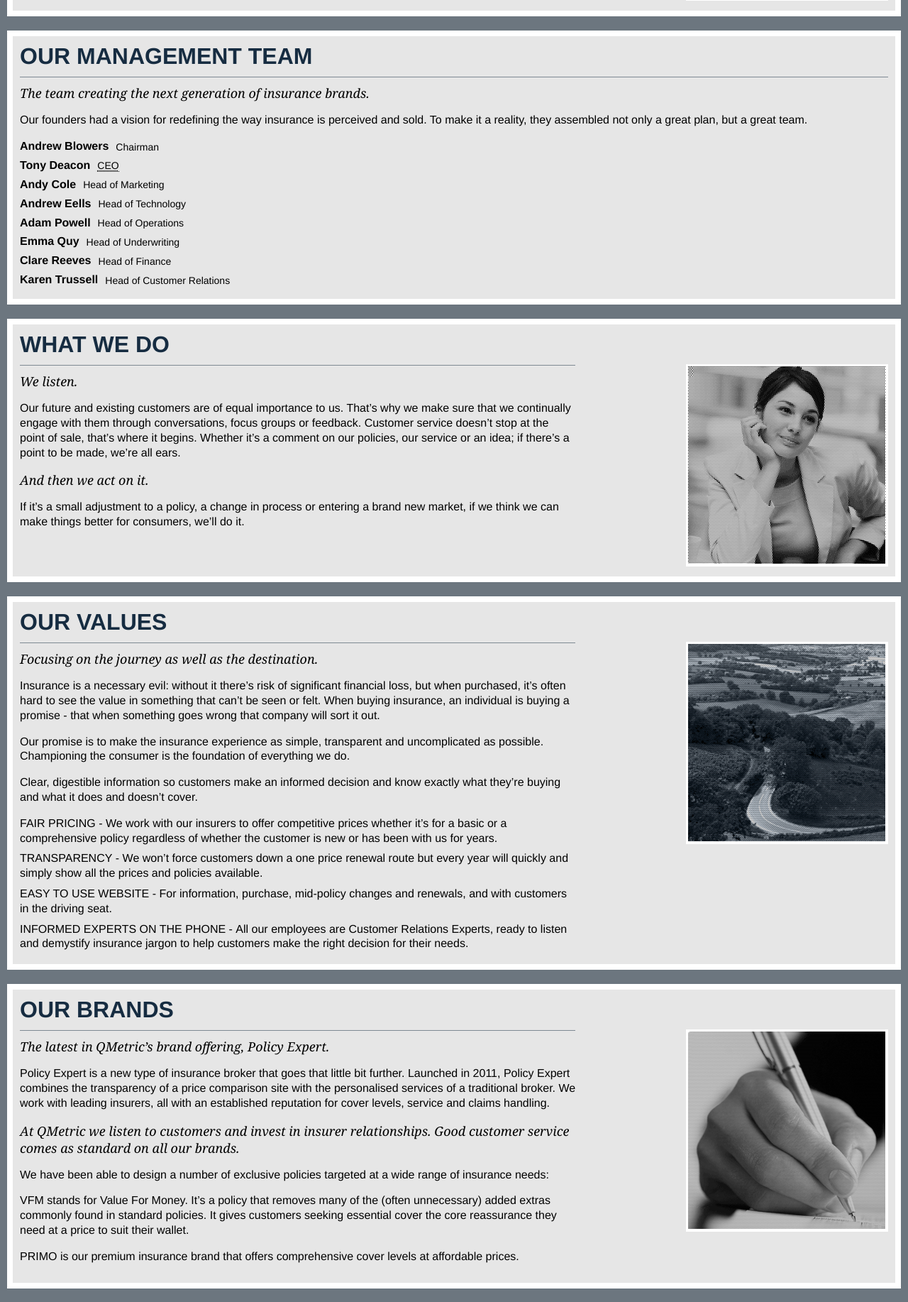
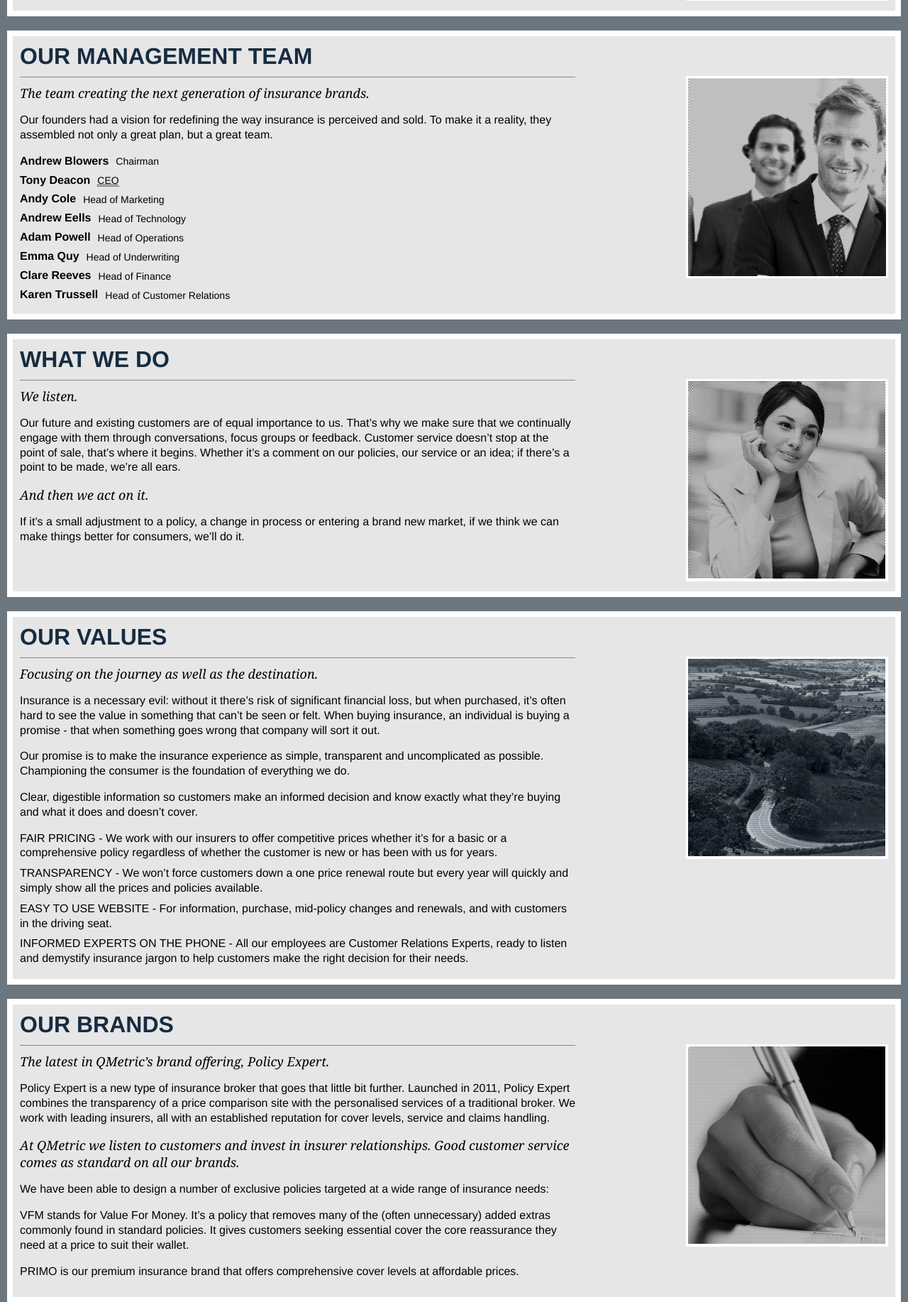
Before and after one commit to qmetric/qmg-website, a PHP site: page / in a window 1280 px wide. Shown: the part 766-2600 px from the top of the page at 71% size. Run offline with PHP 8.4, Linux system fonts and the light colour scheme; some libraries are stand-ins or nearby versions; some web fonts are replaced.

Commit message:
Add missing image for management team section

```diff
--- a/assets/css/qmetric.css
+++ b/assets/css/qmetric.css
@@ -819,7 +819,6 @@ h1 {
 }
 @media only screen and (min-width: 46.875em) {
   #google-map {
-    min-width: 100%;
     min-height: 500px;
     border: 1px solid #555555;
   }
--- a/assets/less/modules/map.less
+++ b/assets/less/modules/map.less
@@ -2,7 +2,6 @@
 @media only screen and (min-width: @tablet) {
 
     #google-map {
-        min-width: 100%;
         min-height: 500px;
         border: 1px solid @gray;
     }
--- a/index.html
+++ b/index.html
@@ -65,6 +65,7 @@
                     </section>
 
                     <section class="our-team content">
+                        <div class="content-wrap">
                             <hgroup>
                                 <h1 class="hdr-main">Our management team</h1>
                                 <h2 class="hdr-sub">The team creating the next generation of insurance brands.</h2>
@@ -88,6 +89,10 @@
                                 <dt>Karen Trussell</dt>
                                 <dd>Head of Customer Relations</dd>
                             </dl>
+                        </div>
+                        <figure class="content-media">
+                            <img src="assets/images/06.png" alt="Smiling business people">
+                        </figure>
                     </section>
                 </div>
 
```
Also changed, not shown: assets/images/06.png (added). Lines whose indentation alone changed are shown as unchanged.
